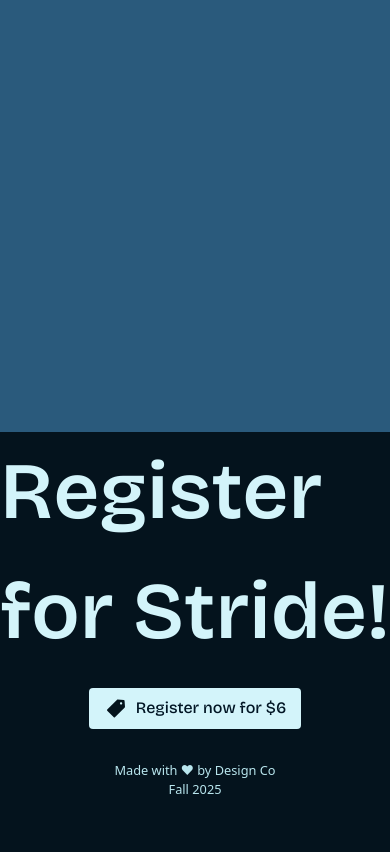
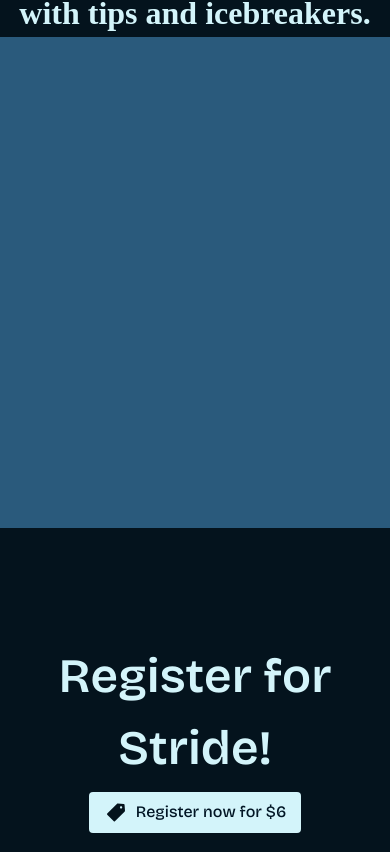
Before and after one commit to ucsddesignco/stride25, a React (Vite) app: page / in a window 390 px wide. Shown: the part 1145-1997 px from the top of the page. Before the commit the page ends 1976 px from the top, so only its background shows below. Built offline with nearby package versions, Linux system fonts and the light colour scheme; a web font is replaced by a local one.

Commit message:
Icebreaker's section responsive

```diff
--- a/src/Components/Icebreakers/Icebreaker.scss
+++ b/src/Components/Icebreakers/Icebreaker.scss
@@ -1,29 +1,34 @@
 #icebreaker{
-    margin-top: 1rem;
+    margin-top: 7rem;
     font-family: 'Bricolage Grotesque';
     display: flex;
     flex-direction: column;
     align-items: center;
     justify-content: center;
     color: #D3F4FA;
+    margin-bottom: 3rem;
 
 
     h2 {
         font-family: 'Bricolage Grotesque';
         font-size: 2rem;
+        text-align: center;
     }
 
-    div{
+    .sqaure{
+        // border: 2px solid red;
         background-color: #2A5A7C;
         width: 1040px;
         height: 491px;
     }
 
     h1{
+        margin-top: 7rem;
         font-family: 'Bricolage Grotesque';
-        font-size: 5rem;
-        margin-bottom: 1rem;
+        font-size: 3rem;
+        margin-bottom: 0.5rem;
         font-weight: 400;
+        text-align: center;
     }
 
     .priceHero{
--- a/src/Components/Icebreakers/Icebreaker.tsx
+++ b/src/Components/Icebreakers/Icebreaker.tsx
@@ -8,11 +8,8 @@
     <section id="icebreaker">
         <h2>Get prepared for Stride with tips and icebreakers.</h2>
         <div className="sqaure"></div>
-
         <h1>Register for Stride!</h1>
         <Button text='Register now for $6' icon={PriceTag()} className='priceHero'/>
-
-
     </section>
   )
 }
```
